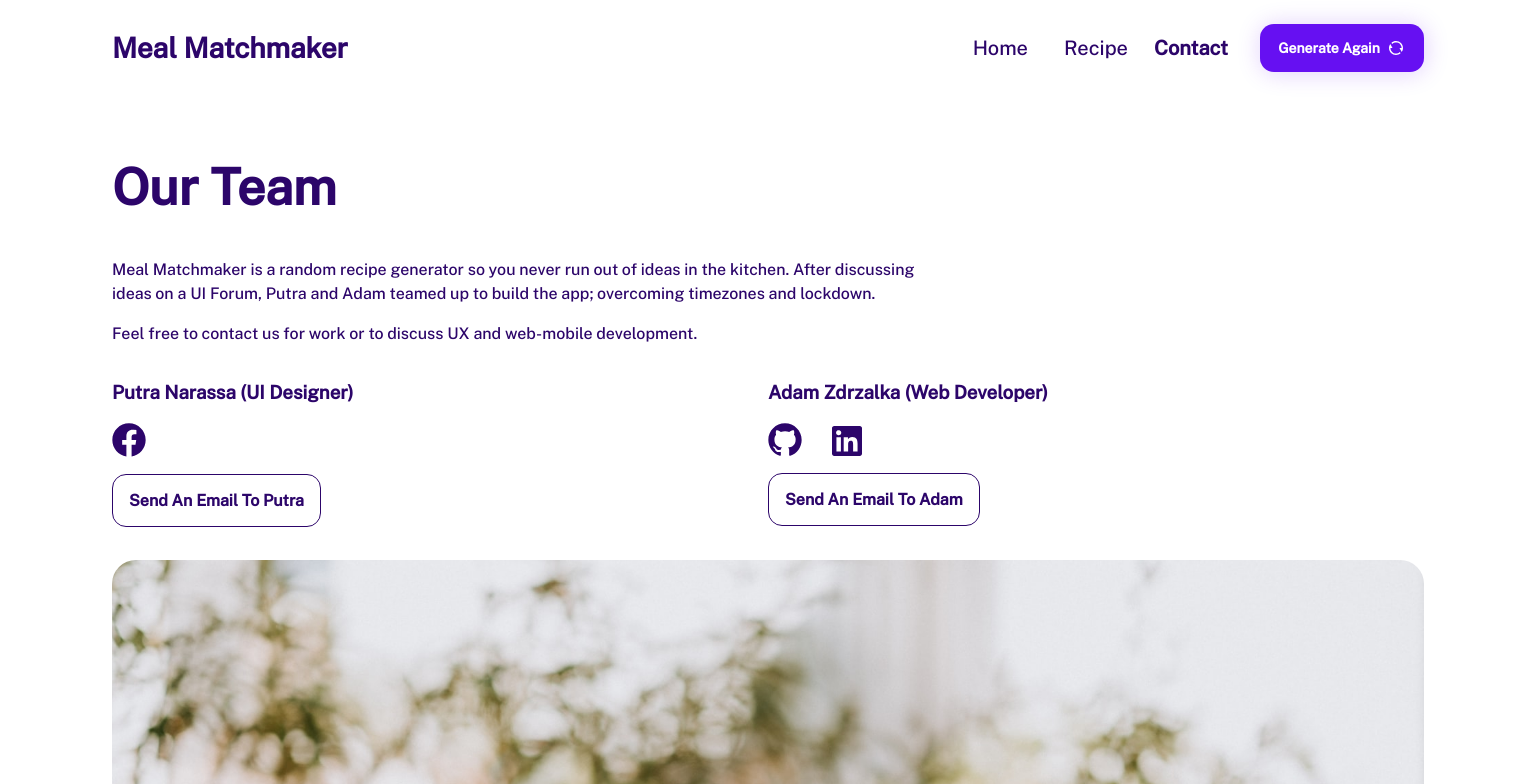
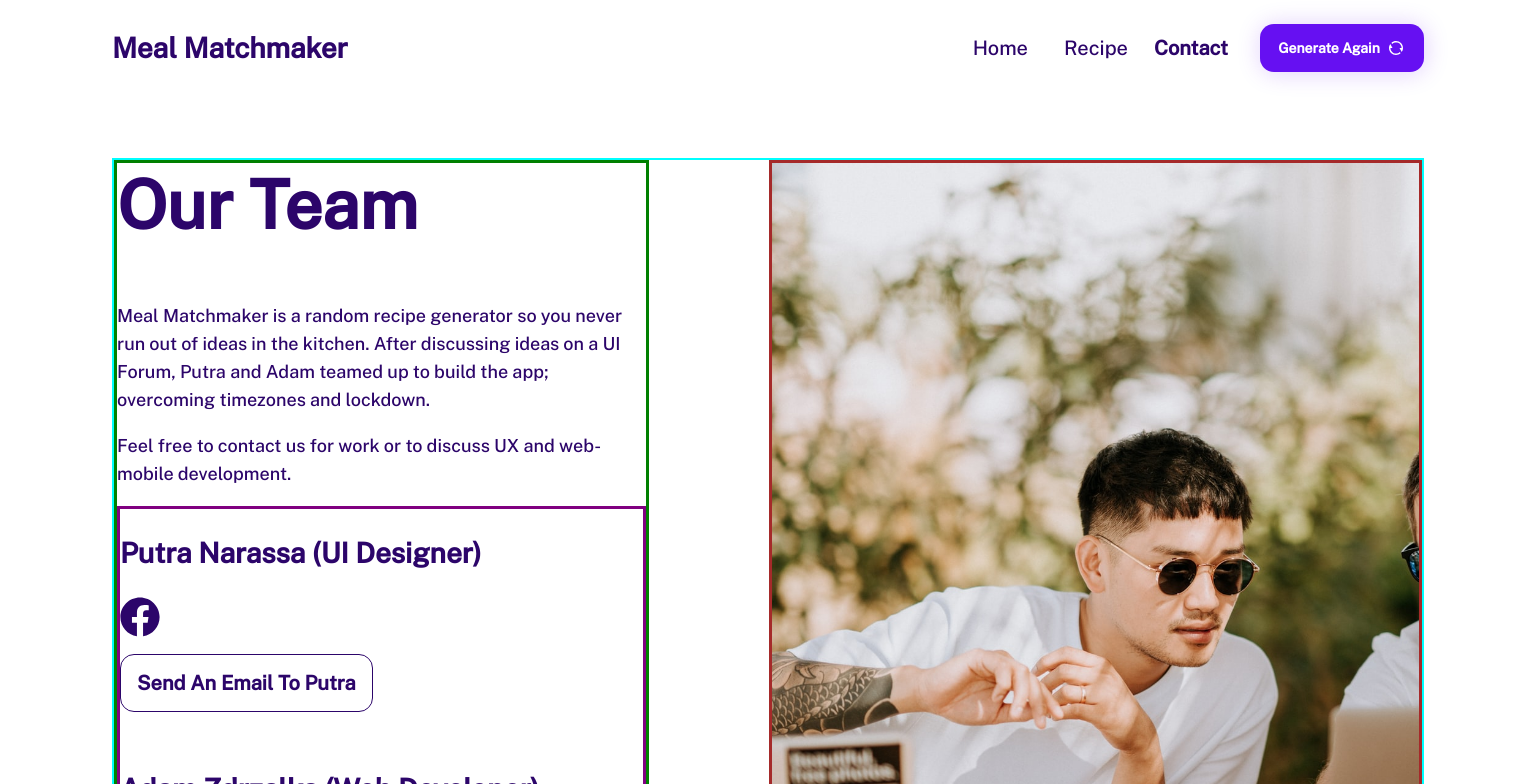
Before and after one commit to moderndayNeo/Meal-Matchmaker, a React (Create React App) app: page /contact in a window 1536 px wide. Shown: the top 784 px of the page. Built offline with nearby package versions, Linux system fonts and the light colour scheme.

Commit message:
feat: Apply media queries for wide screens

```diff
--- a/src/Main/ContactPage/ContactLink/ContactLink.css
+++ b/src/Main/ContactPage/ContactLink/ContactLink.css
@@ -1,3 +1,15 @@
-.ContactLink {
+.ContactLink img {
+    --contact-link-dimensions: auto;
+    width: var(--contact-link-dimensions);
+}
 
+@media (min-width: 1440px) {
+    .ContactLink img {
+        --contact-link-dimensions: 40px;
+    }
 }
+@media (min-width: 1920px) {
+    .ContactLink img {
+        --contact-link-dimensions: 48px;
+    }
+}
--- a/src/Main/ContactPage/ContactPage.css
+++ b/src/Main/ContactPage/ContactPage.css
@@ -39,30 +39,20 @@
     margin-top: 0;
 }
 
-
-
 @media (min-width: 800px) {
-    .ContactPage {
-        height: auto;
-    }
-
     .ContactPage .title {
         font-size: 50px;
         line-height: 58px;
     }
 
-    .ContactPage .desktop-image {
-        display: block;
-    }
-    .ContactPage .mobile-image {
-        display: none;
-    }
-
     .ContactPage .team-members {
         display: grid;
         grid-template-columns: 1fr 1fr;
+        border: 3px solid purple;
     }
-
+    .ContactPage article {
+        border: 3px solid green;
+    }
     .ContactPage .contact-nav {
         display: none;
     }
@@ -71,19 +61,32 @@
         position: relative;
         background: white;
         top: 0;
-        /* border: 2px solid aqua; */
+        border: 2px solid aqua;
         border-radius: 0;
         padding: 0;
-    }
-
-    .ContactPage {
     }
 }
 
 @media (min-width: 1440px) {
-    .ContactPage {
+    .ContactPage .title {
+        font-size: 67px;
+        line-height: 75px;
     }
-    .ContactPage .img {
-        /* float: right; */
+    .ContactPage article {
+        border: 3px solid green;
+    }
+    .ContactPage main {
+        display: grid;
+        grid-template-columns: 45fr 55fr;
+        grid-gap: 120px;
+    }
+    .ContactPage .team-members {
+        grid-template-columns: auto;
     }
 }
+
+@media (min-width: 1440px) {
+    .ContactPage .title {
+        line-height: 83px;
+    }
+}
--- a/src/Main/ContactPage/ContactPage.tsx
+++ b/src/Main/ContactPage/ContactPage.tsx
@@ -26,6 +26,7 @@ export default function ContactPage() {
 
             <div className="main-wrapper">
                 <main>
+                    <article>
                         <h2 className="title">Our Team</h2>
                         <ContactPageSummary />
                         <div className="team-members">
@@ -44,6 +45,8 @@ export default function ContactPage() {
                                 mailto="adamzdrzalka@outlook.com"
                             />
                         </div>
+                    </article>
+
                     <ContactPageImage />
                 </main>
             </div>
--- a/src/Main/ContactPage/ContactPageImage/ContactPageImage.css
+++ b/src/Main/ContactPage/ContactPageImage/ContactPageImage.css
@@ -1,32 +1,31 @@
-.ContactPageImage {
-
-}
-
-.ContactPage .developer-image {
+.ContactPageImage img {
     width: 100%;
     border-radius: 24px;
 }
 
-.ContactPage .desktop-image {
+.ContactPageImage .desktop-image {
     display: none;
 }
 
-
-
 @media (min-width: 800px) {
-
-    .ContactPage .desktop-image {
+    .ContactPageImage .desktop-image {
         display: block;
     }
-    .ContactPage .mobile-image {
+    .ContactPageImage .mobile-image {
         display: none;
     }
 }
 
 @media (min-width: 1440px) {
-    .ContactPage {
+    .ContactPageImage {
+        overflow: hidden;
+        height: 100%;
+        border: 3px solid brown;
     }
-    .ContactPage .img {
-        /* float: right; */
+    .ContactPageImage img {
+        width: auto;
+        height: 785px;
+        /* margin-left: -55%; */
+        margin-left: -20vh;
     }
 }
--- a/src/Main/ContactPage/ContactPageImage/ContactPageImage.tsx
+++ b/src/Main/ContactPage/ContactPageImage/ContactPageImage.tsx
@@ -9,12 +9,12 @@ export default function ContactPageImage() {
             <img
                 src={developers}
                 alt="development team"
-                className="developer-image mobile-image"
+                className="mobile-image"
             />
             <img
                 src={developersDesktopImg}
                 alt="development team"
-                className="developer-image desktop-image"
+                className="desktop-image"
             />
         </div>
     )
--- a/src/Main/ContactPage/ContactPageSummary/ContactPageSummary.css
+++ b/src/Main/ContactPage/ContactPageSummary/ContactPageSummary.css
@@ -4,6 +4,20 @@
 
 @media (min-width: 800px) {
     .ContactPageSummary {
-        width: 62.5%;
+        width: 80%;
     }
 }
+
+@media (min-width: 1440px) {
+    .ContactPageSummary {
+        width: auto;
+        font-size: 18px;
+        line-height: 28px;
+    }
+}
+@media (min-width: 1920px) {
+    .ContactPageSummary {
+        font-size: 21px;
+        line-height: 37px;
+    }
+}
--- a/src/Main/ContactPage/TeamMember/EmailButton/EmailButton.css
+++ b/src/Main/ContactPage/TeamMember/EmailButton/EmailButton.css
@@ -8,9 +8,9 @@
     font-weight: bold;
 }
 
-
 @media (min-width: 800px) {
     .EmailButton {
-        /* width: 100%; */
+        font-size: 20px;
+        line-height: 24px;
     }
 }
--- a/src/Main/ContactPage/TeamMember/TeamMember.css
+++ b/src/Main/ContactPage/TeamMember/TeamMember.css
@@ -6,5 +6,14 @@
     margin: 20px 0 30px 0;
 }
 
-.TeamMember .name {
+@media (min-width: 1440px) {
+    .TeamMember .name {
+        font-size: 28px;
+line-height: 32px;
+    }
 }
+@media (min-width: 1920px) {
+    .TeamMember .name {
+        line-height: 36px;
+    }
+}
```
Lines whose indentation alone changed are shown as unchanged.
